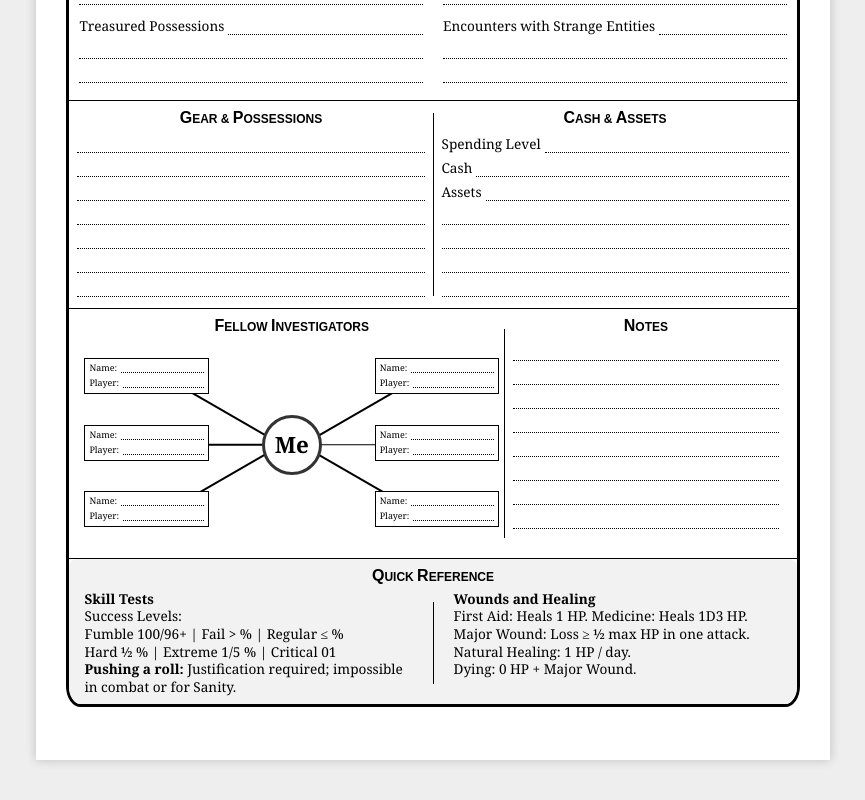
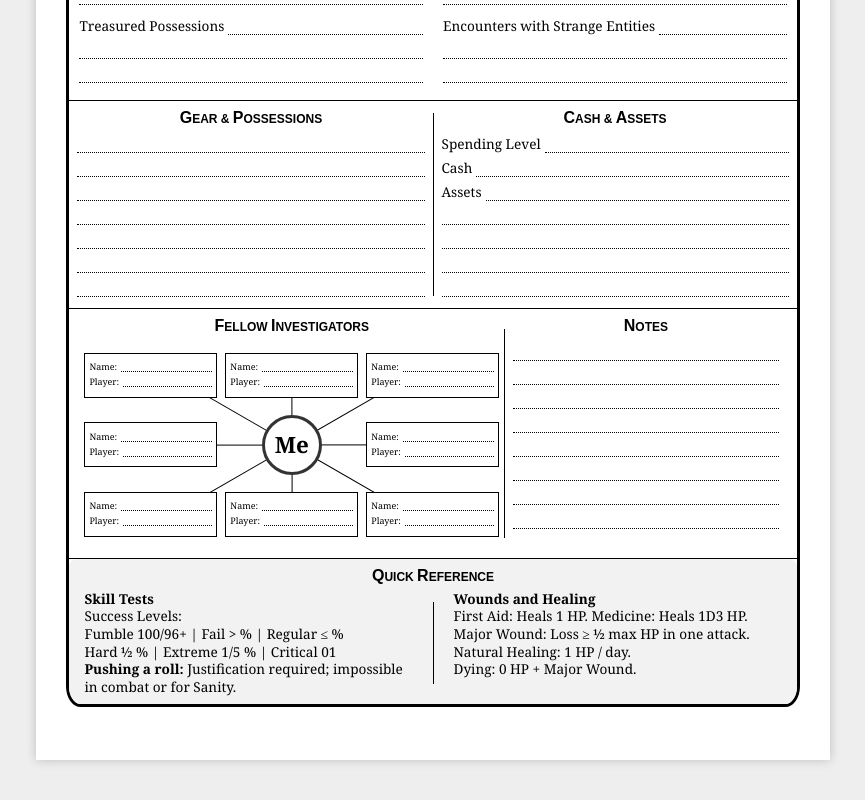
Before and after one commit to ecyrbe/cthulhu-editor, a React (Vite) app: page / in a window 1280 px wide. Shown: the part 1525-2325 px from the top of the page, without its empty margins (207-1072 px from the left). Built offline with nearby package versions, Linux system fonts and the light colour scheme.

Commit message:
feat: update FellowInvestigatorsSection layout to use a grid system and increase fellow count to 8

```diff
--- a/src/App.css
+++ b/src/App.css
@@ -830,24 +830,19 @@ td {
 }
 
 .friends-layout {
-  display: flex;
+  display: grid;
+  grid-template-columns: repeat(3, 1fr);
+  grid-template-rows: repeat(3, 1fr);
+  gap: 8px;
   flex: 1;
   width: 100%;
-  align-items: center;
-  justify-content: space-between;
   padding: 5px;
+  position: relative;
 }
-.friend-col {
-  width: 30%;
-  display: flex;
-  flex-direction: column;
-  justify-content: space-around;
-  height: 100%;
-}
-.friend-center {
-  width: 40%;
-  height: 100%;
+
+.friend-grid-cell {
   position: relative;
+  z-index: 2;
   display: flex;
   align-items: center;
   justify-content: center;
@@ -858,10 +853,11 @@ td {
   padding: 2px 4px;
   width: 100%;
   font-size: 0.7em;
-  margin-bottom: 4px;
   background: #fff;
-  position: relative;
-  z-index: 2;
+  min-height: 45px;
+  display: flex;
+  flex-direction: column;
+  justify-content: center;
 }
 .friend-box input {
   height: 1.1em;
@@ -881,6 +877,7 @@ td {
   background: white;
   z-index: 5;
 }
+
 .tentacles-bg {
   position: absolute;
   top: 0;
@@ -890,47 +887,57 @@ td {
   pointer-events: none;
   z-index: 1;
 }
+
 .tentacle-line {
   position: absolute;
   top: 50%;
   left: 50%;
-  height: 1.5px;
+  height: 1.2px;
   background: #000;
   transform-origin: left center;
-  z-index: 1;
 }
 
-/* 6 lines for 6 boxes */
+/* 8 lines for 8 boxes in 3x3 grid */
 .line-1 {
+  transform: translateY(-50%) rotate(180deg);
+  width: 33%;
+  left: 50%;
+} /* Left Mid */
+.line-2 {
   transform: translateY(-50%) rotate(150deg);
-  width: 120px;
-  left: calc(50% - 10px);
-}
-.line-2 {
-  transform: translateY(-50%) rotate(180deg);
-  width: 100px;
-  left: calc(50% - 10px);
-}
+  width: 38%;
+  left: 50%;
+} /* Left Top */
 .line-3 {
   transform: translateY(-50%) rotate(210deg);
-  width: 120px;
-  left: calc(50% - 10px);
-}
+  width: 38%;
+  left: 50%;
+} /* Left Bottom */
 .line-4 {
+  transform: translateY(-50%) rotate(0deg);
+  width: 33%;
+  left: 50%;
+} /* Right Mid */
+.line-5 {
   transform: translateY(-50%) rotate(-30deg);
-  width: 120px;
-  left: calc(50% + 10px);
-}
-.line-5 {
-  transform: translateY(-50%) rotate(0deg);
-  width: 100px;
-  left: calc(50% + 10px);
-}
+  width: 38%;
+  left: 50%;
+} /* Right Top */
 .line-6 {
   transform: translateY(-50%) rotate(30deg);
-  width: 120px;
-  left: calc(50% + 10px);
-}
+  width: 38%;
+  left: 50%;
+} /* Right Bottom */
+.line-7 {
+  transform: translateY(-50%) rotate(-90deg);
+  width: 18%;
+  left: 50%;
+} /* Top Mid */
+.line-8 {
+  transform: translateY(-50%) rotate(90deg);
+  width: 18%;
+  left: 50%;
+} /* Bottom Mid */
 
 .fellow-investigators-section {
   overflow: hidden;
--- a/src/components/investigator/FellowInvestigatorsSection.tsx
+++ b/src/components/investigator/FellowInvestigatorsSection.tsx
@@ -18,22 +18,16 @@ const FellowInvestigatorsSection: React.FC<FellowInvestigatorsSectionProps> = ({
 }) => {
   const { t } = useTranslation();
 
-  const leftFellows = fellows.slice(0, 3);
-  const rightFellows = fellows.slice(3, 6);
-
+  const renderFriendBox = (index: number) => {
+    const friend = fellows[index];
     return (
-    <div className="grow fellow-investigators-section">
-      <SectionTitle>{t("friends")}</SectionTitle>
-      <div className="friends-layout">
-        <div className="friend-col">
-          {leftFellows.map((friend, i) => (
-            <div key={i} className="friend-box">
+      <div className="friend-box">
         <div className="field-row">
           <span className="field-label">{t("char_name")}:</span>
           <input
             className="friend-input"
             value={friend.name}
-                  onChange={(e) => onValueChange(i, "name", e.target.value)}
+            onChange={(e) => onValueChange(index, "name", e.target.value)}
           />
         </div>
         <div className="field-row">
@@ -41,54 +35,38 @@ const FellowInvestigatorsSection: React.FC<FellowInvestigatorsSectionProps> = ({
           <input
             className="friend-input"
             value={friend.player}
-                  onChange={(e) => onValueChange(i, "player", e.target.value)}
-                />
-              </div>
-            </div>
-          ))}
-        </div>
-
-        <div className="friend-center">
-          <div className="tentacles-bg">
-            <div className="tentacle-line line-1" />
-            <div className="tentacle-line line-2" />
-            <div className="tentacle-line line-3" />
-            <div className="tentacle-line line-4" />
-            <div className="tentacle-line line-5" />
-            <div className="tentacle-line line-6" />
-          </div>
-          <div className="moi-circle">{t("me")}</div>
-        </div>
-
-        <div className="friend-col">
-          {rightFellows.map((friend, i) => {
-            const index = i + 3;
-            return (
-              <div key={index} className="friend-box">
-                <div className="field-row">
-                  <span className="field-label">{t("char_name")}:</span>
-                  <input
-                    className="friend-input"
-                    value={friend.name}
-                    onChange={(e) =>
-                      onValueChange(index, "name", e.target.value)
-                    }
-                  />
-                </div>
-                <div className="field-row">
-                  <span className="field-label">{t("char_player")}:</span>
-                  <input
-                    className="friend-input"
-                    value={friend.player}
-                    onChange={(e) =>
-                      onValueChange(index, "player", e.target.value)
-                    }
+            onChange={(e) => onValueChange(index, "player", e.target.value)}
           />
         </div>
       </div>
     );
-          })}
+  };
+
+  const renderTentacleLines = () => {
+    return Array.from({ length: 8 }).map((_, i) => (
+      <div key={i} className={`tentacle-line line-${i + 1}`} />
+    ));
+  };
+
+  const renderFellows = () => {
+    const layout: Array<number | "me"> = [0, 6, 3, 1, "me", 4, 2, 7, 5];
+    return layout.map((cell, i) => (
+      <div key={i} className="friend-grid-cell">
+        {cell === "me" ? (
+          <div className="moi-circle">{t("me")}</div>
+        ) : (
+          renderFriendBox(cell)
+        )}
       </div>
+    ));
+  };
+
+  return (
+    <div className="grow fellow-investigators-section">
+      <SectionTitle>{t("friends")}</SectionTitle>
+      <div className="friends-layout">
+        <div className="tentacles-bg">{renderTentacleLines()}</div>
+        {renderFellows()}
       </div>
     </div>
   );
--- a/src/hooks/useInvestigator.ts
+++ b/src/hooks/useInvestigator.ts
@@ -72,7 +72,7 @@ const getInitialData = (): InvestigatorData => ({
     cash: "",
     assets: "",
   },
-  fellowInvestigators: Array(6).fill({ name: "", player: "" }),
+  fellowInvestigators: Array(8).fill({ name: "", player: "" }),
   notes: "",
 });
 
```
Lines whose indentation alone changed are shown as unchanged.
